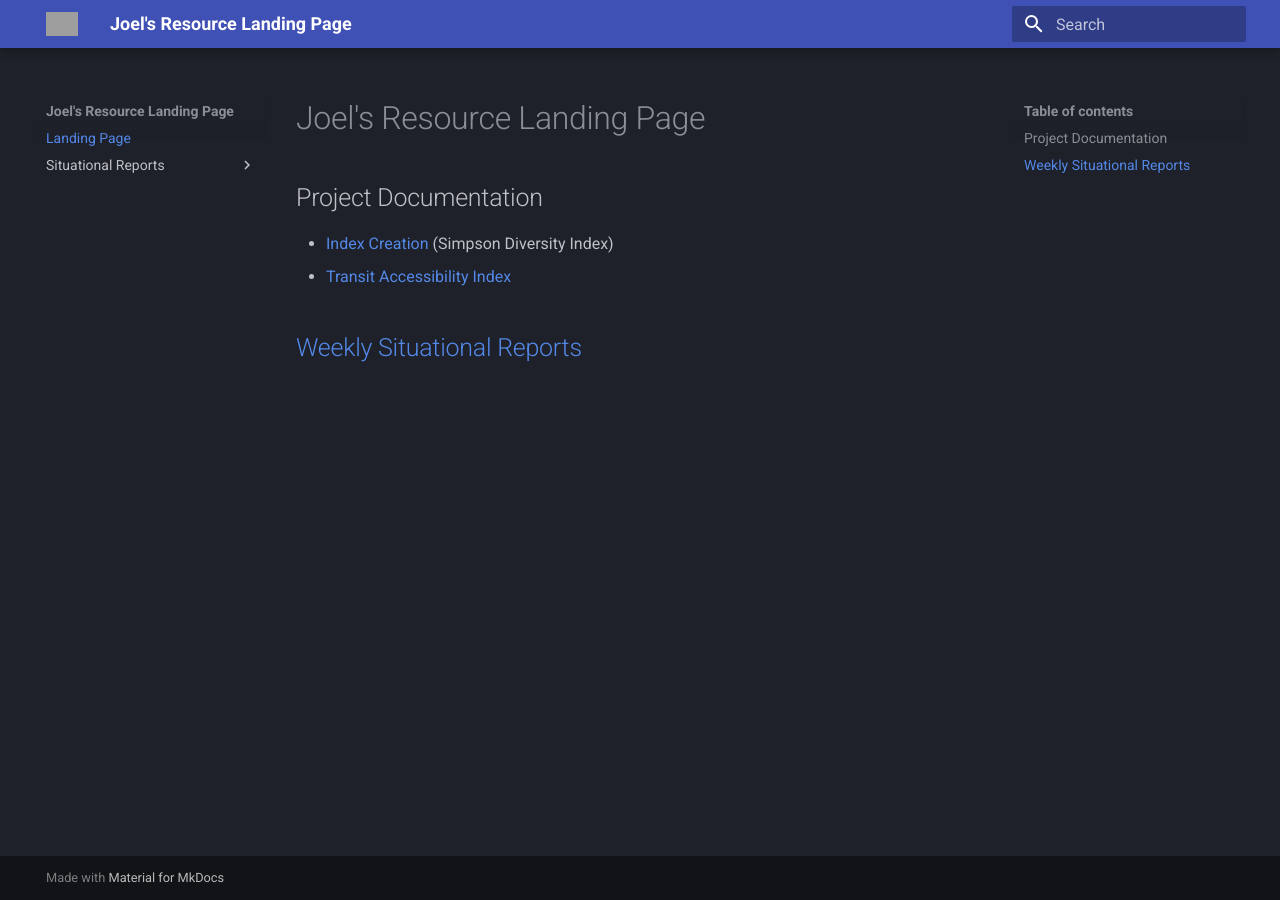
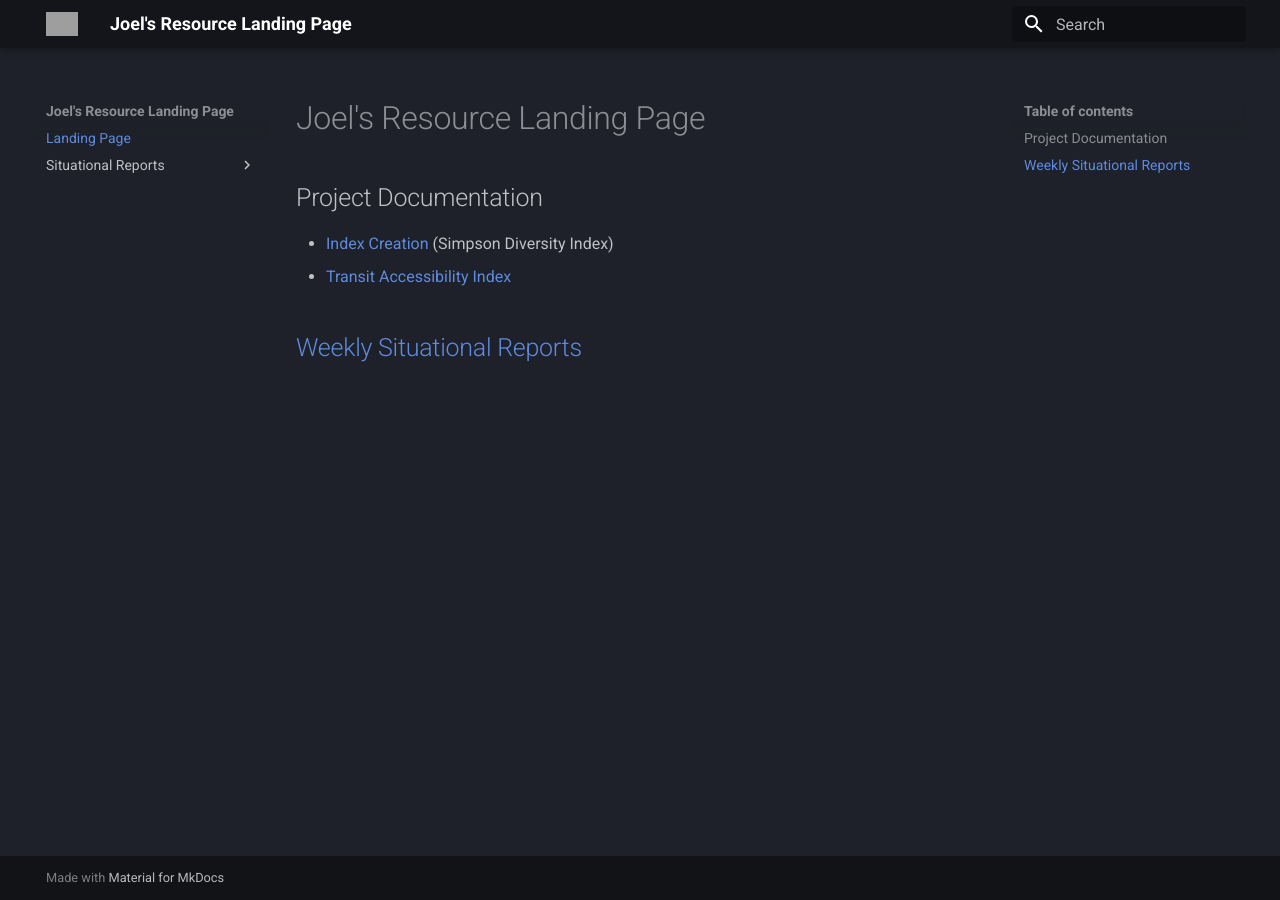
Before and after one commit to knu2xs/esri-resource-page, an MkDocs documentation site: the page built from docs/index.md, in a window 1280 px wide. Built offline with MkDocs 1.6.1 and Material for MkDocs 9.7.7, drawn with Linux system fonts in a browser that asks for light colours; grey boxes are pictures that could not be loaded.

Commit message:
updates to theme options

```diff
--- a/mkdocs.yml
+++ b/mkdocs.yml
@@ -7,6 +7,7 @@ theme:
     - header.autohide
   palette:
     scheme: slate
+    primary: black
 
 nav:
   - Landing Page: index.md
```
